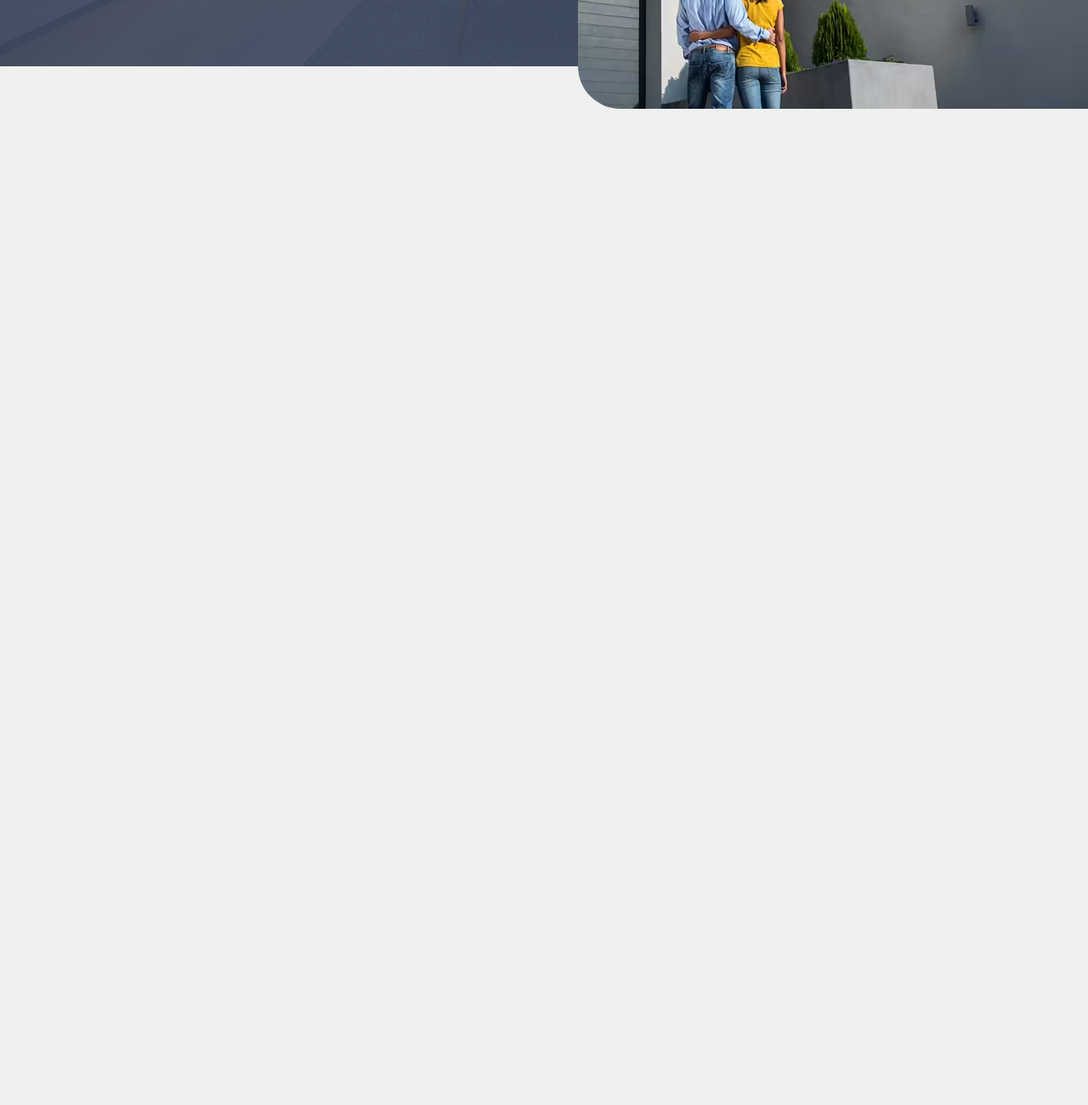
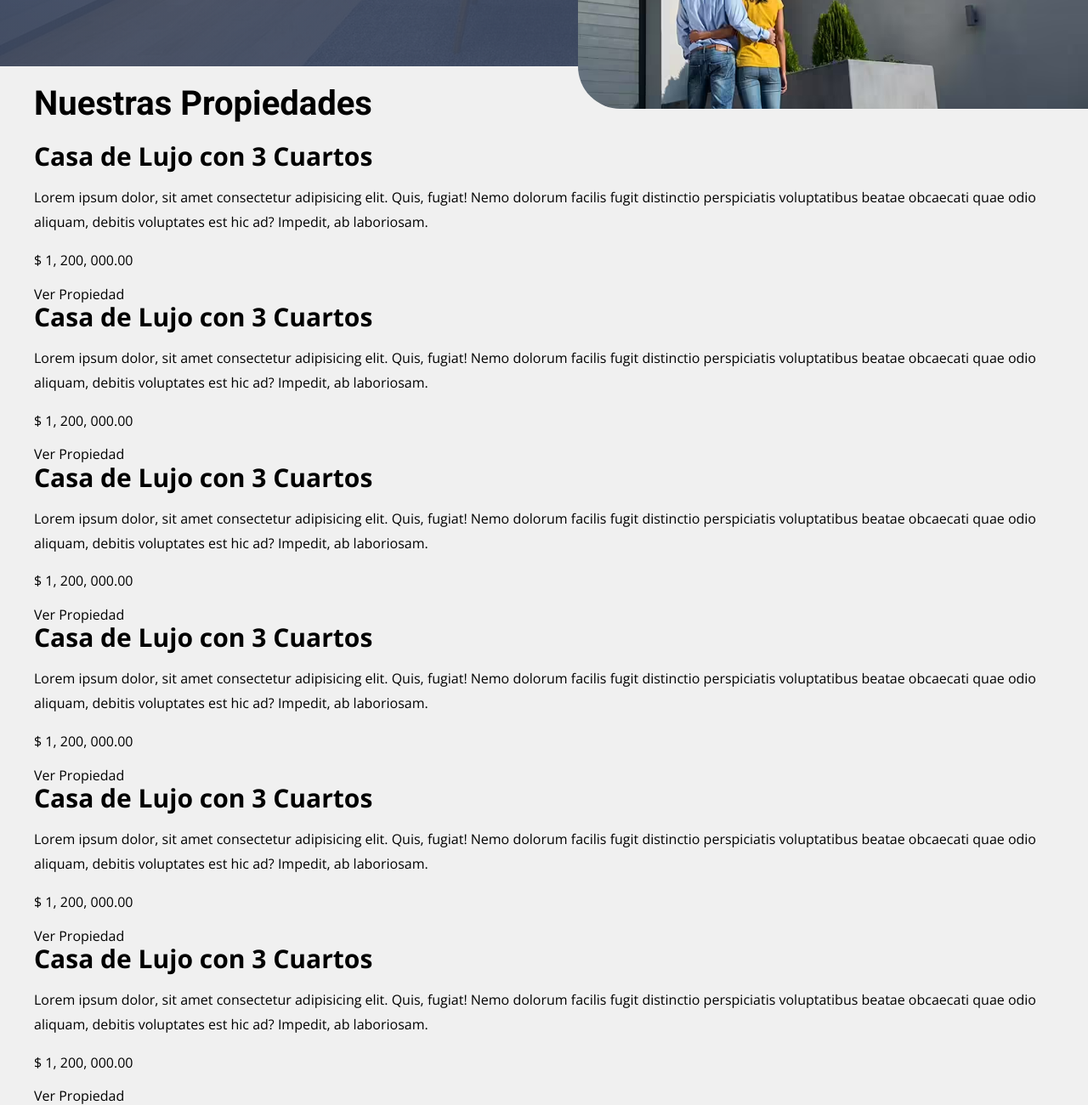
Before and after one commit to LuisMarioSolano/real-state, a website: page index.html in a window 1280 px wide. Shown: the part 542-1842 px from the top of the page at 85% size. Before the commit the page ends 800 px from the top, so only its background shows below. Drawn offline with nearby package versions, Linux system fonts and the light colour scheme.

Commit message:
Update index.html: Add elements for .propiedades

```diff
--- a/index.html
+++ b/index.html
@@ -38,12 +38,120 @@
             tempore alias.
           </p>
           <picture>
-                <source srcset="build/img/imagenHeader.avif" type="image/avif">
-                <source srcset="build/img/imagenHeader.webp" type="image/webp">
-                <img class="header__imagen" loading="lazy"src="build/img/imagenHeader.jpg" alt="imagen header">
+            <source srcset="build/img/imagenHeader.avif" type="image/avif" />
+            <source srcset="build/img/imagenHeader.webp" type="image/webp" />
+            <img
+              class="header__imagen"
+              loading="lazy"
+              src="build/img/imagenHeader.jpg"
+              alt="imagen header"
+            />
           </picture>
         </div>
       </div>
     </header>
+
+    <main class="propiedades contenedor">
+      <h2 class="propiedades__heading">Nuestras <span>Propiedades</span></h2>
+
+      <div class="propiedades__grid">
+        <div class="propiedad">
+          <div class="propiedad__imagen">
+            <h3 class="propiedad__nombre">Casa de Lujo con 3 Cuartos</h3>
+          </div>
+          <div class="propiedad__contenido">
+            <p class="propiedad__texto">
+              Lorem ipsum dolor, sit amet consectetur adipisicing elit. Quis,
+              fugiat! Nemo dolorum facilis fugit distinctio perspiciatis
+              voluptatibus beatae obcaecati quae odio aliquam, debitis
+              voluptates est hic ad? Impedit, ab laboriosam.
+            </p>
+            <p class="propiedad__texto">$ 1, 200, 000.00</p>
+
+            <a class="propiedad__enlace" href="#">Ver Propiedad</a>
+          </div>
+        </div> <!--.propiedad-->
+        <div class="propiedad">
+          <div class="propiedad__imagen">
+            <h3 class="propiedad__nombre">Casa de Lujo con 3 Cuartos</h3>
+          </div>
+          <div class="propiedad__contenido">
+            <p class="propiedad__texto">
+              Lorem ipsum dolor, sit amet consectetur adipisicing elit. Quis,
+              fugiat! Nemo dolorum facilis fugit distinctio perspiciatis
+              voluptatibus beatae obcaecati quae odio aliquam, debitis
+              voluptates est hic ad? Impedit, ab laboriosam.
+            </p>
+            <p class="propiedad__texto">$ 1, 200, 000.00</p>
+
+            <a class="propiedad__enlace" href="#">Ver Propiedad</a>
+          </div>
+        </div> <!--.propiedad-->
+        <div class="propiedad">
+          <div class="propiedad__imagen">
+            <h3 class="propiedad__nombre">Casa de Lujo con 3 Cuartos</h3>
+          </div>
+          <div class="propiedad__contenido">
+            <p class="propiedad__texto">
+              Lorem ipsum dolor, sit amet consectetur adipisicing elit. Quis,
+              fugiat! Nemo dolorum facilis fugit distinctio perspiciatis
+              voluptatibus beatae obcaecati quae odio aliquam, debitis
+              voluptates est hic ad? Impedit, ab laboriosam.
+            </p>
+            <p class="propiedad__texto">$ 1, 200, 000.00</p>
+
+            <a class="propiedad__enlace" href="#">Ver Propiedad</a>
+          </div>
+        </div> <!--.propiedad-->
+        <div class="propiedad">
+          <div class="propiedad__imagen">
+            <h3 class="propiedad__nombre">Casa de Lujo con 3 Cuartos</h3>
+          </div>
+          <div class="propiedad__contenido">
+            <p class="propiedad__texto">
+              Lorem ipsum dolor, sit amet consectetur adipisicing elit. Quis,
+              fugiat! Nemo dolorum facilis fugit distinctio perspiciatis
+              voluptatibus beatae obcaecati quae odio aliquam, debitis
+              voluptates est hic ad? Impedit, ab laboriosam.
+            </p>
+            <p class="propiedad__texto">$ 1, 200, 000.00</p>
+
+            <a class="propiedad__enlace" href="#">Ver Propiedad</a>
+          </div>
+        </div> <!--.propiedad-->
+        <div class="propiedad">
+          <div class="propiedad__imagen">
+            <h3 class="propiedad__nombre">Casa de Lujo con 3 Cuartos</h3>
+          </div>
+          <div class="propiedad__contenido">
+            <p class="propiedad__texto">
+              Lorem ipsum dolor, sit amet consectetur adipisicing elit. Quis,
+              fugiat! Nemo dolorum facilis fugit distinctio perspiciatis
+              voluptatibus beatae obcaecati quae odio aliquam, debitis
+              voluptates est hic ad? Impedit, ab laboriosam.
+            </p>
+            <p class="propiedad__texto">$ 1, 200, 000.00</p>
+
+            <a class="propiedad__enlace" href="#">Ver Propiedad</a>
+          </div>
+        </div> <!--.propiedad-->
+        <div class="propiedad">
+          <div class="propiedad__imagen">
+            <h3 class="propiedad__nombre">Casa de Lujo con 3 Cuartos</h3>
+          </div>
+          <div class="propiedad__contenido">
+            <p class="propiedad__texto">
+              Lorem ipsum dolor, sit amet consectetur adipisicing elit. Quis,
+              fugiat! Nemo dolorum facilis fugit distinctio perspiciatis
+              voluptatibus beatae obcaecati quae odio aliquam, debitis
+              voluptates est hic ad? Impedit, ab laboriosam.
+            </p>
+            <p class="propiedad__texto">$ 1, 200, 000.00</p>
+
+            <a class="propiedad__enlace" href="#">Ver Propiedad</a>
+          </div>
+        </div> <!--.propiedad-->
+      </div>
+    </main>
   </body>
 </html>
```
Lines whose indentation alone changed are shown as unchanged.
